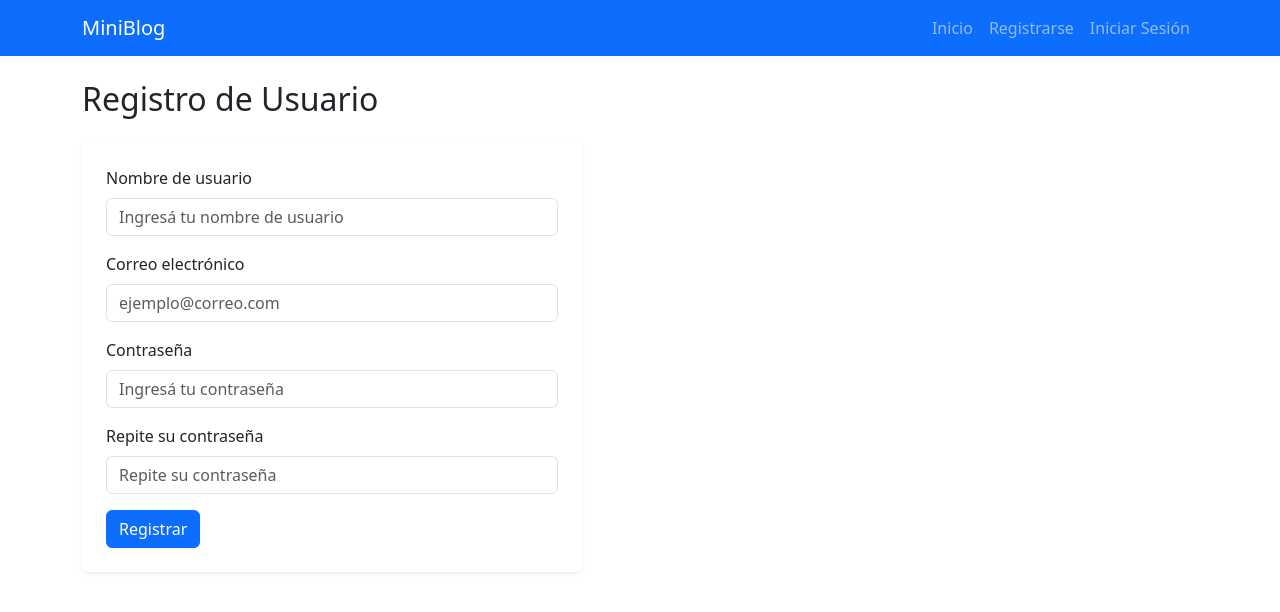
After one commit to AleQuiroga26/EFIPrimerSemestre, a Flask app: page /register in a window 1280 px wide. The commit adds this page. Shown: the top 612 px of the page. Run offline with Flask 3, Linux system fonts and the light colour scheme.

Commit message:
register, login demas

```diff
--- a/app.py
+++ b/app.py
@@ -3,21 +3,27 @@ from flask import (
     render_template,
     request,
     redirect,
-    url_for
-) # importamos Flask y las funciones necesarias para manejar las plantillas y las solicitudes
-
+    url_for,
+    flash,
+    session
+)
 from flask_migrate import Migrate
 from flask_sqlalchemy import SQLAlchemy
+from werkzeug.security import generate_password_hash
+import os
+from dotenv import load_dotenv
 
-
+load_dotenv()  # carga las variables del archivo .env
 
 app = Flask(__name__)
 
-#Conexion a la base de datos
-app.config['SQLALCHEMY_DATABASE_URI'] = "mysql+pymysql://root:@localhost/dbEFI_PS"
+# Configuraciones usando variables de entorno
+app.config['SQLALCHEMY_DATABASE_URI'] = os.getenv('SQLALCHEMY_DATABASE_URI')
+app.secret_key = os.getenv('SECRET_KEY')
+
 db = SQLAlchemy(app)
+migrate = Migrate(app, db)
 
-migrate = Migrate(app, db)  #modulo que nos ayuda a cargar nuestras entidades
 
 from models import User, Post, Comentary, Category
 
@@ -39,4 +45,82 @@ def nuevo_post():
         return redirect(url_for("index"))
 
     categorias = Category.query.all()
-    return render_template("nuevo_post.html", categorias=categorias)
+    return render_template("nuevoPost.html", categorias=categorias)
+
+@app.route('/register', methods=['GET', 'POST'])
+def register():
+    if request.method == 'POST':
+        name = request.form['name'].strip()
+        correo = request.form['correo'].strip()
+        password = request.form['password']
+        password2 = request.form['password2']
+
+        # Validar campos vacíos
+        if not name or not correo or not password:
+            flash('Por favor, completá todos los campos.', 'danger')
+            return redirect(url_for('register'))
+
+        # Validar que no exista otro usuario con mismo nombre o correo
+        existe_nombre = User.query.filter_by(name=name).first()
+        existe_correo = User.query.filter_by(correo=correo).first()
+        if existe_nombre:
+            flash('El nombre de usuario ya existe.', 'danger')
+            return redirect(url_for('register'))
+        if existe_correo:
+            flash('El correo ya está registrado.', 'danger')
+            return redirect(url_for('register'))
+
+        if password != password2:
+            flash('Las contrasenias no coinciden.', 'danger')
+            return redirect(url_for('register'))
+
+        # Hashear contraseña
+        password_hash = generate_password_hash(password)
+
+        # Crear nuevo usuario
+        nuevo_usuario = User(name=name, correo=correo, password=password_hash)
+        db.session.add(nuevo_usuario)
+        db.session.commit()
+
+        flash('Usuario registrado con éxito.', 'success')
+        return redirect(url_for('index'))
+
+    return render_template('register.html')
+
+from werkzeug.security import check_password_hash
+
+@app.route('/login', methods=['GET', 'POST'])
+def login():
+    if request.method == 'POST':
+        name = request.form['name'].strip()
+        password = request.form['password']
+
+        # Validar campos vacíos
+        if not name or not password:
+            flash('Por favor, completá todos los campos.', 'danger')
+            return redirect(url_for('login'))
+
+        # Buscar usuario por nombre
+        usuario = User.query.filter_by(name=name).first()
+        if not usuario:
+            flash('Nombre de usuario o contraseña incorrectos.', 'danger')
+            return redirect(url_for('login'))
+
+        # Verificar contraseña
+        if not check_password_hash(usuario.password, password):
+            flash('Nombre de usuario o contraseña incorrectos.', 'danger')
+            return redirect(url_for('login'))
+
+        session['user_id'] = usuario.id
+        session['user_name'] = usuario.name
+
+        flash('Has iniciado sesión correctamente.', 'success')
+        return redirect(url_for('index'))
+
+    return render_template('login.html')
+
+@app.route('/logout')
+def logout():
+    session.clear()
+    flash('Has cerrado sesión.', 'success')
+    return redirect(url_for('index'))
--- a/models.py
+++ b/models.py
@@ -5,7 +5,7 @@ class User(db.Model):
     id = db.Column(db.Integer, primary_key=True)
     name = db.Column(db.String(100), nullable=False, unique=True)
     correo = db.Column(db.String(100),nullable=False, unique=True)
-    password = db.Column(db.String(100),nullable=False)
+    password = db.Column(db.String(255),nullable=False)
 
     def __str__(self):
         return self.name
--- /dev/null
+++ b/templates/base.html
@@ -0,0 +1,68 @@
+  <!DOCTYPE html>
+  <html lang="es">
+  <head>
+    <meta charset="UTF-8" />
+    <meta name="viewport" content="width=device-width, initial-scale=1" />
+    <title>{% block title %}MiniBlog{% endblock %}</title>
+
+    <!-- Bootstrap 5 CSS CDN -->
+    <link href="https://cdn.jsdelivr.net/npm/bootstrap@5.3.0/dist/css/bootstrap.min.css" rel="stylesheet" />
+  </head>
+  <body>
+
+  <nav class="navbar navbar-expand-lg navbar-dark bg-primary">
+    <div class="container">
+      <a class="navbar-brand" href="{{ url_for('index') }}">MiniBlog</a>
+      <button class="navbar-toggler" type="button" data-bs-toggle="collapse" data-bs-target="#navbarNav"
+              aria-controls="navbarNav" aria-expanded="false" aria-label="Toggle navigation">
+        <span class="navbar-toggler-icon"></span>
+      </button>
+
+      <div class="collapse navbar-collapse" id="navbarNav">
+              <ul class="navbar-nav ms-auto">
+        <li class="nav-item">
+          <a class="nav-link" href="{{ url_for('index') }}">Inicio</a>
+        </li>
+
+        {% if session.get('user_id') %}
+          <li class="nav-item">
+            <a class="nav-link" href="{{ url_for('nuevo_post') }}">Crear Post</a>
+          </li>
+          <li class="nav-item">
+            <a class="nav-link" href="{{ url_for('logout') }}">Cerrar Sesión ({{ session.get('user_name') }})</a>
+          </li>
+        {% else %}
+          <li class="nav-item">
+            <a class="nav-link" href="{{ url_for('register') }}">Registrarse</a>
+          </li>
+          <li class="nav-item">
+            <a class="nav-link" href="{{ url_for('login') }}">Iniciar Sesión</a>
+          </li>
+        {% endif %}
+      </ul>
+      </div>
+    </div>
+  </nav>
+
+  <div class="container mt-4">
+    {% with messages = get_flashed_messages(with_categories=true) %}
+      {% if messages %}
+        {% for category, message in messages %}
+          <div class="alert alert-{{ category }} alert-dismissible fade show" role="alert">
+            {{ message }}
+            <button type="button" class="btn-close" data-bs-dismiss="alert" aria-label="Cerrar"></button>
+          </div>
+        {% endfor %}
+      {% endif %}
+    {% endwith %}
+
+    {% block content %}
+    <!-- Contenido específico de cada página -->
+    {% endblock %}
+  </div>
+
+  <!-- Bootstrap 5 JS Bundle -->
+  <script src="https://cdn.jsdelivr.net/npm/bootstrap@5.3.0/dist/js/bootstrap.bundle.min.js"></script>
+
+  </body>
+  </html>
--- /dev/null
+++ b/templates/register.html
@@ -0,0 +1,33 @@
+{% extends "base.html" %}
+
+{% block title %}Registrar Usuario{% endblock %}
+
+{% block content %}
+<h2 class="mb-4">Registro de Usuario</h2>
+
+<form method="POST" class="bg-white p-4 rounded shadow-sm" style="max-width: 500px;">
+
+  <div class="mb-3">
+    <label for="name" class="form-label">Nombre de usuario</label>
+    <input type="text" class="form-control" id="name" name="name" placeholder="Ingresá tu nombre de usuario" required>
+  </div>
+
+  <div class="mb-3">
+    <label for="correo" class="form-label">Correo electrónico</label>
+    <input type="email" class="form-control" id="correo" name="correo" placeholder="ejemplo@correo.com" required>
+  </div>
+
+  <div class="mb-3">
+    <label for="password" class="form-label">Contraseña</label>
+    <input type="password" class="form-control" id="password" name="password" placeholder="Ingresá tu contraseña" required>
+  </div>
+
+  <div class="mb-3">
+    <label for="password2" class="form-label">Repite su contraseña</label>
+    <input type="password" class="form-control" id="password2" name="password2" placeholder="Repite su contraseña" required>
+  </div>
+
+  <button type="submit" class="btn btn-primary">Registrar</button>
+
+</form>
+{% endblock %}
```
Also changed, not shown: templates/index.html (+52 -13 lines), templates/layout.html (deleted, +0 -28 lines), templates/login.html (added, +23 -0 lines), templates/nuevoPost.html (added, +37 -0 lines), 1 other file.
